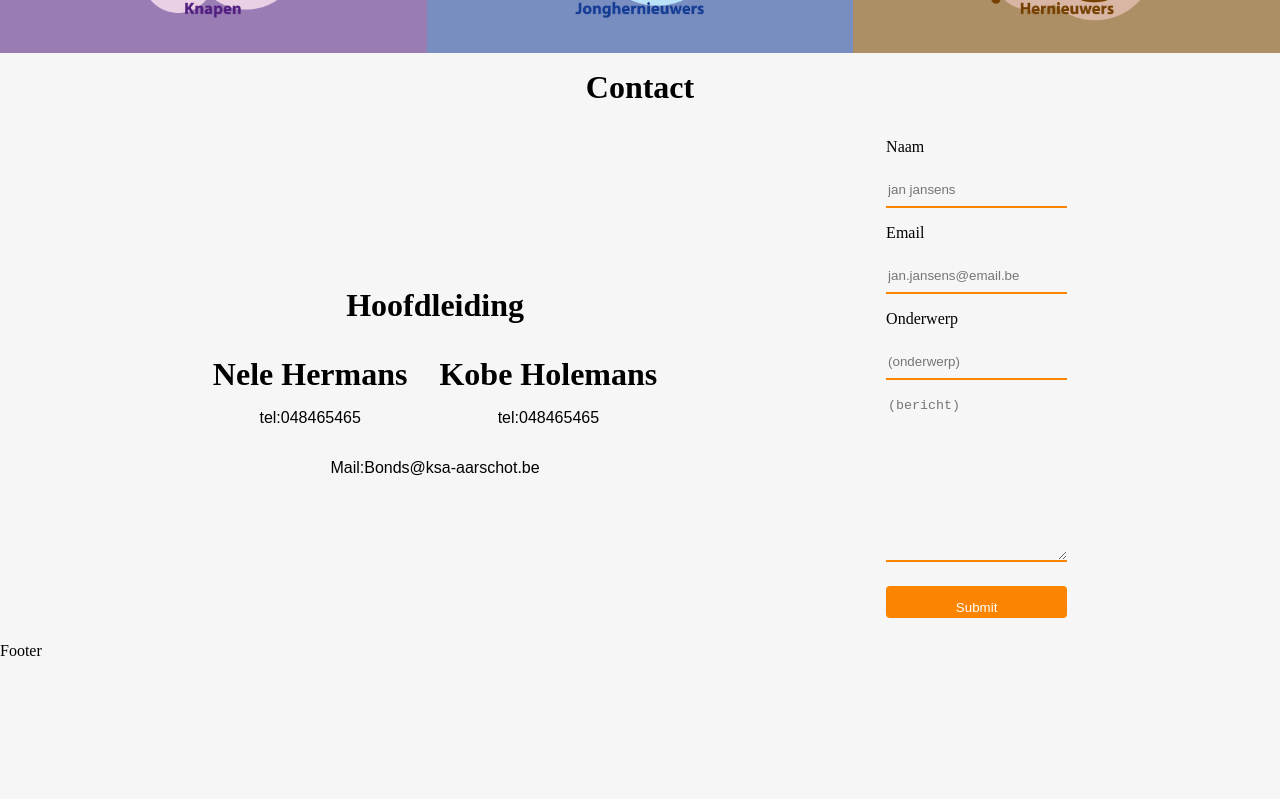
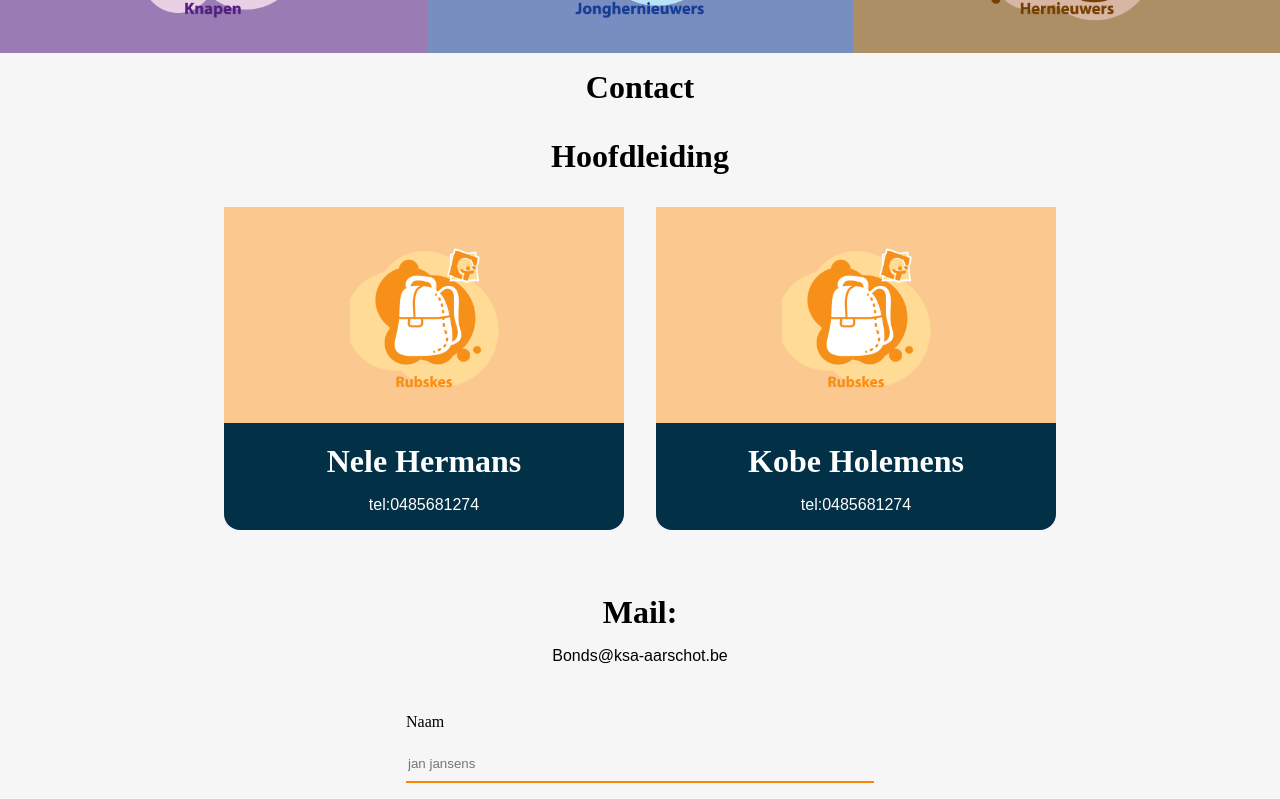
Before and after one commit to MaartenVercammen/KSA-frontend, a React (Create React App) app: page / in a window 1280 px wide. Shown: the part 2400-3199 px from the top of the page. Before the commit the page ends 3060 px from the top, so only its background shows below. Built offline with nearby package versions, Linux system fonts and the light colour scheme.

Commit message:
add card to hoofdleiding

```diff
--- a/src/components/body/contactInfo.tsx
+++ b/src/components/body/contactInfo.tsx
@@ -1,4 +1,5 @@
 import React from "react";
+import Card from "./card";
 
 const ContactInfo = () => {
   return (
@@ -7,15 +8,13 @@ const ContactInfo = () => {
       <h3>Hoofdleiding</h3>
       <ul>
         <li>
-          <h4>Nele Hermans</h4>
-          <p>tel:<a>048465465</a></p>
+          <Card naam="Nele Hermans" nummer="0485681274" img="/images/rubskesLogo.png"/>
         </li>
         <li>
-          <h4>Kobe Holemans</h4>
-          <p>tel:<a>048465465</a></p>
+          <Card naam="Kobe Holemens" nummer="0485681274" img="/images/rubskesLogo.png"/>
         </li>
       </ul>
-      <p>Mail:
+      <p><h3>Mail:</h3>
         <a href="mailto:bonds@ksa-aarschot.be">Bonds@ksa-aarschot.be</a>
       </p>
     </div>
--- a/src/components/footer/footer.tsx
+++ b/src/components/footer/footer.tsx
@@ -2,7 +2,7 @@ import React from 'react'
 
 const Footer = () => {
   return (
-    <footer>Footer</footer>
+    <footer></footer>
   )
 }
 
--- a/src/css/index.css
+++ b/src/css/index.css
@@ -355,9 +355,14 @@ nav input[type=checkbox]{
 .contact-info ul {
   display: flex;
   list-style: none;
-  flex-flow: row nowrap;
+  flex-flow: row wrap;
   margin: 0;
   padding: 0;
+}
+
+.contact-info li {
+  max-width: 400px;
+  padding: 1rem;
 }
 
 .contact-info p {
@@ -375,13 +380,15 @@ nav input[type=checkbox]{
 
 .form-container {
   padding: 1rem;
-  max-width: 350px;
+  max-width: 500px;
+  width: 300%
 }
 
 form {
   display: flex;
   flex-flow: column nowrap;
   gap: 1rem;
+  padding: 1rem;
 }
 
 input {
```
